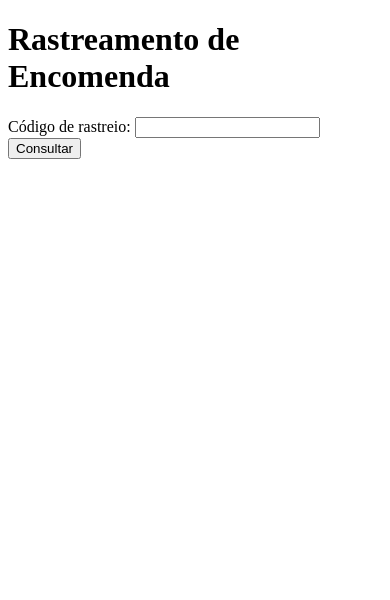
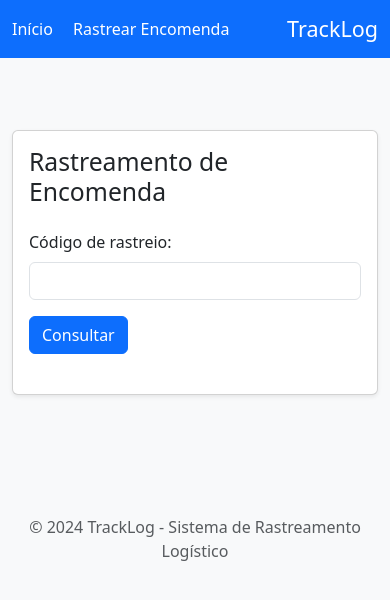
Before and after one commit to rdralves/tracklog, a Django app: page /rastrear/ in a window 390 px wide. Shown: the top 600 px of the page. Run offline with Django 5.2, Linux system fonts and the light colour scheme.

Commit message:
feature/notificacoes: add arquivos de templates e estilização com bootstrap5

```diff
--- a/orders/__init__.py
+++ b/orders/__init__.py
@@ -0,0 +1 @@
+default_app_config = 'orders.apps.OrdersConfig'
--- a/orders/apps.py
+++ b/orders/apps.py
@@ -4,3 +4,6 @@ from django.apps import AppConfig
 class OrdersConfig(AppConfig):
     default_auto_field = 'django.db.models.BigAutoField'
     name = 'orders'
+
+    def ready(self):
+        import orders.signals
--- /dev/null
+++ b/orders/templates/orders/base.html
@@ -0,0 +1,38 @@
+<!DOCTYPE html>
+<html lang="pt-br">
+
+<head>
+    <meta charset="UTF-8">
+    <title>{% block title %}TrackLog{% endblock %}</title>
+    <!-- Bootstrap 5 CDN -->
+    <link href="https://cdn.jsdelivr.net/npm/bootstrap@5.3.3/dist/css/bootstrap.min.css" rel="stylesheet">
+    {% block extra_head %}{% endblock %}
+</head>
+
+<body class="bg-light">
+    <header class="bg-primary text-white py-3 mb-4">
+        <div class="container">
+            <nav class="d-flex justify-content-between align-items-center">
+                <div>
+                    <a href="{% url 'home' %}" class="text-white text-decoration-none me-3">Início</a>
+                    <a href="{% url 'track_order' %}" class="text-white text-decoration-none">Rastrear Encomenda</a>
+                </div>
+                <h1 class="h4 m-0">TrackLog</h1>
+            </nav>
+        </div>
+    </header>
+    <main class="container">
+        <div class="row justify-content-center">
+            <div class="col-md-8 col-lg-6">
+                {% block content %}{% endblock %}
+            </div>
+        </div>
+    </main>
+    <footer class="text-center text-muted py-4 mt-5">
+        &copy; {{ year|default:"2024" }} TrackLog - Sistema de Rastreamento Logístico
+    </footer>
+    <!-- Bootstrap JS (opcional, para componentes interativos) -->
+    <script src="https://cdn.jsdelivr.net/npm/bootstrap@5.3.3/dist/js/bootstrap.bundle.min.js"></script>
+</body>
+
+</html>
--- a/orders/templates/orders/track_order.html
+++ b/orders/templates/orders/track_order.html
@@ -1,33 +1,37 @@
-<!DOCTYPE html>
-<html>
-
-<head>
-    <title>Rastreamento de Encomenda</title>
-</head>
-
-<body>
-    <h1>Rastreamento de Encomenda</h1>
-    <form method="post">
+{% extends 'orders/base.html' %}
+{% block title %}Rastreamento de Encomenda | TrackLog{% endblock %}
+{% block content %}
+<div class="card shadow-sm my-5">
+    <div class="card-body">
+        <h2 class="card-title mb-4">Rastreamento de Encomenda</h2>
+        <form method="post" class="mb-4">
             {% csrf_token %}
-        <label for="tracking_code">Código de rastreio:</label>
-        <input type="text" name="tracking_code" id="tracking_code" required>
-        <button type="submit">Consultar</button>
+            <div class="mb-3">
+                <label for="tracking_code" class="form-label">Código de rastreio:</label>
+                <input type="text" name="tracking_code" id="tracking_code" class="form-control" required>
+            </div>
+            <button type="submit" class="btn btn-primary">Consultar</button>
         </form>
         {% if order %}
-    <h2>Status da Encomenda</h2>
-    <ul>
-        <li><strong>Código:</strong> {{ order.tracking_code }}</li>
-        <li><strong>Remetente:</strong> {{ order.sender }}</li>
-        <li><strong>Destinatário:</strong> {{ order.recipient }}</li>
-        <li><strong>Endereço:</strong> {{ order.delivery_address }}</li>
-        <li><strong>Peso (kg):</strong> {{ order.weight_kg }}</li>
-        <li><strong>Valor declarado:</strong> R$ {{ order.declared_value }}</li>
-        <li><strong>Status:</strong> {{ order.get_status_display }}</li>
-        <li><strong>Última atualização:</strong> {{ order.updated_at }}</li>
+        <div class="alert alert-success">
+            <h5>Status da Encomenda</h5>
+            <ul class="list-group list-group-flush">
+                <li class="list-group-item"><strong>Código:</strong> {{ order.tracking_code }}</li>
+                <li class="list-group-item"><strong>Remetente:</strong> {{ order.sender }}</li>
+                <li class="list-group-item"><strong>Destinatário:</strong> {{ order.recipient }}</li>
+                <li class="list-group-item"><strong>Endereço:</strong> {{ order.delivery_address }}</li>
+                <li class="list-group-item"><strong>Peso (kg):</strong> {{ order.weight_kg }}</li>
+                <li class="list-group-item"><strong>Valor declarado:</strong> R$ {{ order.declared_value }}</li>
+                <li class="list-group-item"><strong>Status:</strong> {{ order.get_status_display }}</li>
+                <li class="list-group-item"><strong>Última atualização:</strong> {{ order.updated_at|date:"d/m/Y H:i" }}
+                </li>
             </ul>
+        </div>
         {% elif error %}
-    <p style="color: red;">{{ error }}</p>
+        <div class="alert alert-danger">
+            {{ error }}
+        </div>
         {% endif %}
-</body>
-
-</html>
+    </div>
+</div>
+{% endblock %}
--- a/orders/urls.py
+++ b/orders/urls.py
@@ -1,6 +1,7 @@
 from django.urls import path
-from .views import track_order
+from .views import track_order, home
 
 urlpatterns = [
     path('rastrear/', track_order, name='track_order'),
+    path('', home, name='home'),
 ]
--- a/orders/views.py
+++ b/orders/views.py
@@ -1,6 +1,10 @@
 from django.shortcuts import render
 from .models import Order
+from django.shortcuts import render
 
+
+def home(request):
+    return render(request, 'orders/home.html')
 
 def track_order(request):
     contex = {}
```
Also changed, not shown: orders/signals.py (added, +29 -0 lines), orders/templates/orders/home.html (added, +9 -0 lines), tracklog/settings.py (+5 -2 lines), db.sqlite3. Lines whose indentation alone changed are shown as unchanged.
